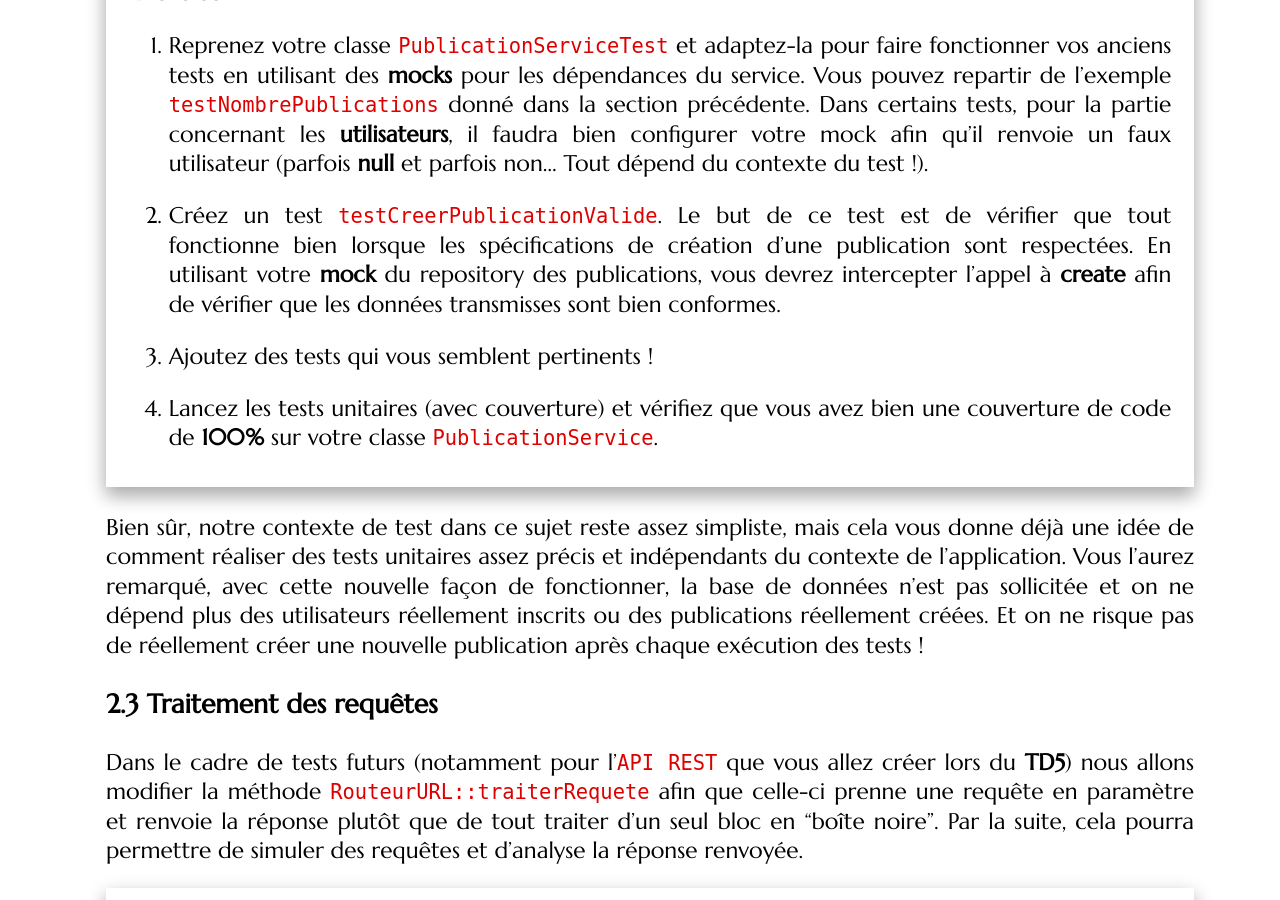
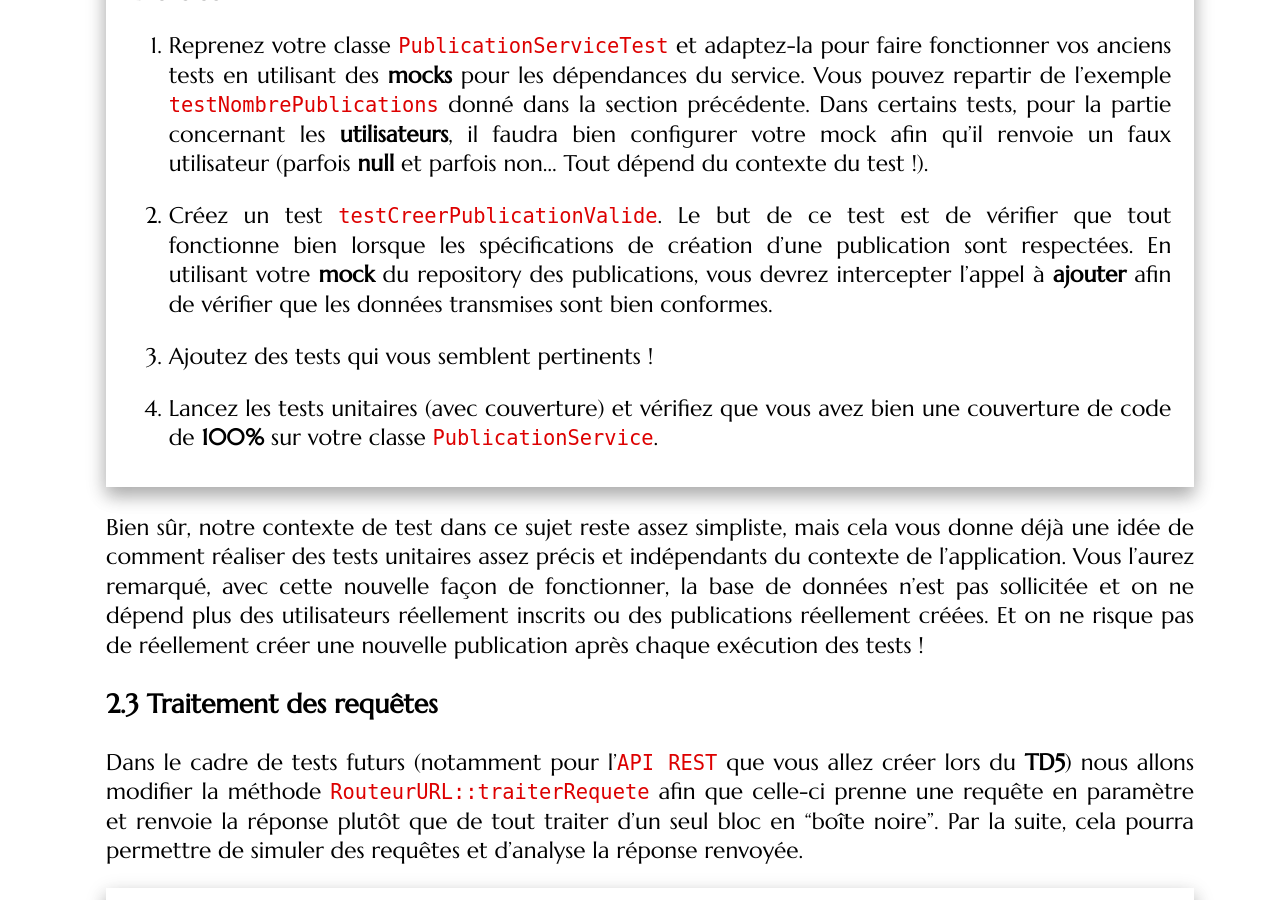
Before and after one commit to romainlebreton/R4.A.10-ComplementWeb, a Jekyll site: the page built from tutorials/tutorial_tests_2.md, in a window 1280 px wide and 900 px high, scrolled down 26479 px. Built offline with Jekyll 4.4.1, drawn with Linux system fonts in a browser that asks for light colours; some web fonts are replaced.

Commit message:
Typos (merci Lenny)

```diff
--- a/tutorials/tutorial_tests_2.md
+++ b/tutorials/tutorial_tests_2.md
@@ -771,7 +771,7 @@ Maintenant que vous connaissez les **mocks**, vous allez pouvoir les utiliser po
 
 1. Reprenez votre classe `PublicationServiceTest` et adaptez-la pour faire fonctionner vos anciens tests en utilisant des **mocks** pour les dépendances du service. Vous pouvez repartir de l'exemple `testNombrePublications` donné dans la section précédente. Dans certains tests, pour la partie concernant les **utilisateurs**, il faudra bien configurer votre mock afin qu'il renvoie un faux utilisateur (parfois **null** et parfois non... Tout dépend du contexte du test !).
 
-2. Créez un test `testCreerPublicationValide`. Le but de ce test est de vérifier que tout fonctionne bien lorsque les spécifications de création d'une publication sont respectées. En utilisant votre **mock** du repository des publications, vous devrez intercepter l'appel à **create** afin de vérifier que les données transmisses sont bien conformes.
+2. Créez un test `testCreerPublicationValide`. Le but de ce test est de vérifier que tout fonctionne bien lorsque les spécifications de création d'une publication sont respectées. En utilisant votre **mock** du repository des publications, vous devrez intercepter l'appel à **ajouter** afin de vérifier que les données transmises sont bien conformes.
 
 3. Ajoutez des tests qui vous semblent pertinents !
 
```
